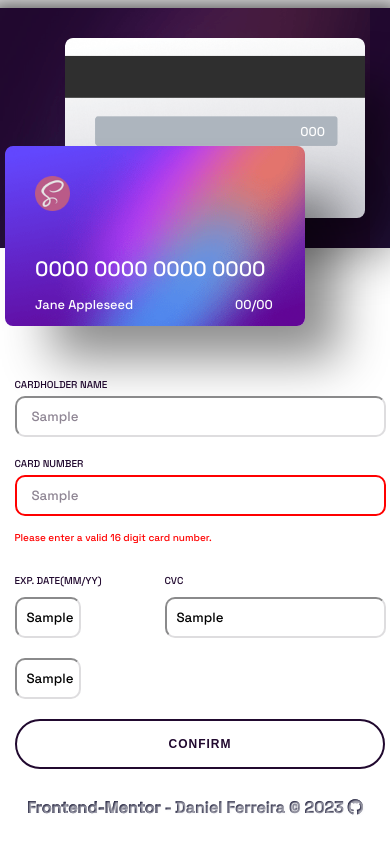
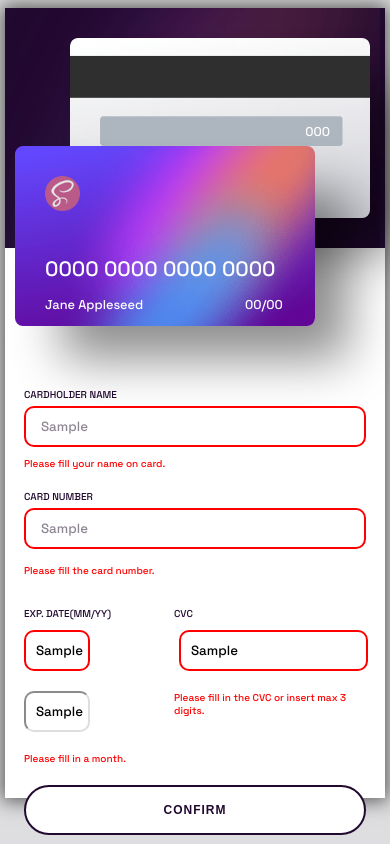
Before and after one commit to DaniJFerr/Interactive-card-details-form, a plain HTML site: page index.html in a window 390 px wide. Both pictures are taken after typing "Sample", "Sample", "Sample", "Sample", "Sample" into the empty fields and a click on the button "button". Shown: the top 844 px of the page. Drawn offline with nearby package versions, Linux system fonts and the light colour scheme.

Commit message:
fix the form input for mobile sizes, js if statement fix to retun error message at the same time for every input field

```diff
--- a/css/style.css
+++ b/css/style.css
@@ -1,21 +1,36 @@
+:root {
+--container-background:  url(../assets/bg-main-desktop.png);
+--container-background-color: hsl(0, 0%, 100%);
+--color-white: #fff;
+--font-family:"Space Grotesk";
+--border-color: hsl(270, 3%, 87%);
+--grey-color: hsl(279, 6%, 55%);
+
+--card-front-background: url(../assets/bg-card-front.png);
+--card-back-background:  url(../assets/bg-card-back.png);
+
+--font-family-button: "FontAwesome";
+--dark-text-color: hsl(278, 68%, 11%);
+}
+
 body {
   display: flex;
   justify-content: center;
-  font-family: "Space Grotesk";
+  font-family: var(--font-family);
   font-size: 10px;
   font-weight: 500;
-  color: hsl(278, 68%, 11%);
-  background-color: hsl(270, 3%, 87%);
+  color: var(--dark-text-color) ;
+  background-color: var(--border-color);
 }
 
 .container {
   display: flex;
-  background-image: url(../assets/bg-main-desktop.png);
+  background-image: var(--container-background);
   background-repeat: no-repeat;
   position: absolute;
   width: auto;
   height: 900px;
-  background-color: hsl(0, 0%, 100%);
+  background-color: var(--container-background-color);
   -webkit-box-shadow: 0px 0px 18px 3px rgba(0, 0, 0, 0.61);
   box-shadow: 0px 0px 18px 3px rgba(0, 0, 0, 0.61);
   animation: 1s ease-out 0s 1 fadeInAnimation;
@@ -39,7 +54,7 @@ body {
 
 #Card-front {
   position: absolute;
-  background-image: url(../assets/bg-card-front.png);
+  background-image: var(--card-front-background);
   background-repeat: no-repeat;
   width: 445px;
   height: 245px;
@@ -52,7 +67,7 @@ body {
 
 #Card-front h1 {
   position: absolute;
-  color: #fff;
+  color:var(--color-white);
   font-size: 2rem;
   margin: 130px 45px 70px;
   font-weight: 500;
@@ -62,7 +77,7 @@ body {
   position: absolute;
   justify-content: flex-end;
   font-size: 1rem;
-  color: #fff;
+  color:var(--color-white);
   margin: 200px 10px auto 350px;
   text-align: right;
   font-weight: 500;
@@ -73,7 +88,7 @@ body {
   position: relative;
   display: flex;
   font-size: 1rem;
-  color: #fff;
+  color:var(--color-white);
   margin: 200px 40px;
   text-align: left;
   font-weight: 500;
@@ -82,7 +97,7 @@ body {
 
 #Card-back {
   position: relative;
-  background-image: url(../assets/bg-card-back.png);
+  background-image: var(--card-back-background);
   background-repeat: no-repeat;
   margin-top: 300px;
   width: 445px;
@@ -97,7 +112,7 @@ body {
   width: 50px;
   position: absolute;
   font-size: 1rem;
-  color: #fff;
+  color: var(--color-white);
   margin: 110px 320px;
   padding: 0px 10px;
   text-align: right;
@@ -111,15 +126,20 @@ body {
   animation: 1s ease-out 0s 1 slideInFromleft;
 }
 
+.formEvent{
+  position: relative;
+  width: 100%;
+}
+
 #cardholder {
-  width: 370px !important;
+  width: 100%;
   height: 270px;
   position: relative;
   justify-items: center;
   align-items: center;
   flex-grow: space-around;
   display: block;
-  margin: 10px;
+  margin: 10px 0px;
   padding: 0px;
 }
 
@@ -130,35 +150,36 @@ body {
 }
 
 .card-name input {
-  width: 350px;
-  font-family: "Space Grotesk";
+  width: 94%;
+  font-family: var(--font-family);
   font-weight: 500;
   padding-left: 15px;
   height: 35px;
   margin: 5px auto 0px 0px;
   border-radius: 10px;
-  border-color: hsl(270, 3%, 87%);
-  color: hsl(279, 6%, 55%);
+  border-color: var(--border-color);
+  color: var(--grey-color);
 }
 
 .card-name ::placeholder {
-  color: hsl(279, 6%, 55%);
+  color: var(--grey-color);
 }
 
 .card-number input {
-  width: 350px;
-  font-family: "Space Grotesk";
+  position: relative;
+  width: 94%;
+  font-family: var(--font-family);
   padding-left: 15px;
   font-weight: 500;
   height: 35px;
   margin: 5px auto;
   border-radius: 10px;
-  border-color: hsl(270, 3%, 87%);
-  color: hsl(279, 6%, 55%);
+  border-color: var(--border-color);
+  color: var(--grey-color);
 }
 
 .card-number ::placeholder {
-  color: hsl(279, 6%, 55%);
+  color: var(--grey-color);
 }
 
 .card-date {
@@ -175,12 +196,12 @@ body {
 .card-date input {
   width: 50px;
   height: 35px;
-  font-family: "Space Grotesk";
+  font-family: var(--font-family);
   padding-left: 10px;
   margin: 10px 0px;
   margin-right: 8px;
   border-radius: 10px;
-  border-color: hsl(270, 3%, 87%);
+  border-color: var(--border-color);
 }
 
 .card-date ::placeholder {
@@ -193,18 +214,18 @@ body {
 }
 
 .card-cvc {
-  width: 200px;
+  width: 230px;
   margin-top: 20px;
 }
 
 .card-cvc input {
-  width: 205px;
-  font-family: "Space Grotesk";
+  width: 90%;
+  font-family: var(--font-family);
   padding-left:  10px;
   height: 35px;
-  margin: 10px 0px;
+  margin: 10px 5px;
   border-radius: 10px;
-  border-color: hsl(270, 3%, 87%);
+  border-color: var(--border-color);
 
 }
 
@@ -224,7 +245,7 @@ body {
 }
 
 .confirmation {
-  margin: 100px auto;
+  margin: 70px auto;
   text-align: center;
   height: auto;
   animation: 1s ease-out 0s 1 slideInFromBottom;
@@ -256,9 +277,10 @@ p .error {
 
 .footer {
   position: absolute;
-  bottom: 10px;
+  bottom: 0px;
+  display: flex;
   justify-content: flex-end;
-  display: flex;
+  align-self: center;
 }
 
 .footer h3, a {
@@ -280,6 +302,7 @@ p .error {
 }
 
 .btn {
+  width: 100%;
   text-align: center;
   margin: auto 0px;
   padding: 0px 0px;
@@ -289,11 +312,11 @@ button {
   outline: none;
   height: 50px;
   text-align: center;
-  width: 370px;
+  width: 100%;
   border-radius: 40px;
-  background: #fff;
-  border: 2px solid hsl(278, 68%, 11%);
-  color: hsl(278, 68%, 11%);
+  background: var(--color-white);
+  border: 2px solid var(--dark-text-color);
+  color:var(--dark-text-color);
   letter-spacing: 1px;
   text-shadow: none;
   margin: auto 0px;
@@ -304,8 +327,8 @@ button {
   transition: all 0.25s ease;
 }
 button:hover {
-  color: #fff;
-  background: hsl(278, 68%, 11%);
+  color: var(--color-white);
+  background: var(--dark-text-color);
 }
 button:active {
   letter-spacing: 2px;
@@ -318,26 +341,36 @@ button.onclic {
   border-color: #bbbbbb;
   border-width: 3px;
   font-size: 0;
+  animation: rotating 2s 0.25s linear infinite;
   border-left-color: hsl(249, 99%, 64%);
-  animation: rotating 2s 0.25s linear infinite;
+  box-shadow:
+  0 0 7px  #32f4b6,
+  0 0 10px #32f4b6,
+  0 0 21px #32f4b6
 }
 button.onclic:after {
   content: "";
 }
 button.onclic:hover {
+  background: var(--text-color-white);
+  font-weight: bold;
   color: #1ecd97;
-  background: #fff;
-  font-weight: bold;
 }
+
 button.validate {
   font-size: 20px;
-  color: #fff;
+  color: var(--text-color-white);
   background: linear-gradient(85deg, rgb(82, 40, 208) 0%, rgb(112, 42, 172) 100%);
 }
 button.validate:after {
-  font-family: "FontAwesome";
+  font-family: var(--font-family-button);
   content: "\f00c";
   font-weight: bold;
+  color: #72f5cb;
+  text-shadow:
+      0 0 7px  #32f4b6,
+      0 0 10px #32f4b6,
+      0 0 21px #32f4b6
 }
 
 @keyframes slideInFromBottom {
@@ -444,7 +477,7 @@ button.validate:after {
       width: 370px;
       height: 210px;
       background-repeat: no-repeat top;
-      margin: 160px 20px;
+      margin: 160px 10px;
       z-index: 1;
     }
     #Card-back {
@@ -467,23 +500,34 @@ button.validate:after {
       font-size: 1.2rem;
       font-weight: bold;
     }
+
+
   }
   @media (max-width: 400px) {
 
     .form-body {
+      width: 100%;
       margin: 20px auto!important;
       position: relative;
+      display: flex;
+      justify-content: center;
     }
     .container {
       width: 400px;
+      height: auto;
       margin: auto;
     }
 
     .card {
-      width: 400px;
+      width: 100%;
       margin: auto;
       height: 350px;
     }
+
+    #cardholder {
+      width: 90%;
+    }
+
     .card img {
       margin: 30px 30px;
       position: absolute;
@@ -521,7 +565,7 @@ button.validate:after {
       background-size: 300px 190px;
       width: 300px;
       height: 180px;
-      margin: 30px 70px;
+      margin: 30px 65px;
     }
     #Card-back p {
       font-size: 0.8rem;
@@ -533,7 +577,7 @@ button.validate:after {
     .footer h3, a {
       padding-top: 1px;
       text-align: center;
-      font-size: 1rem;
+      font-size: 0.8rem;
       font-weight: bold;
     }
     .footer a:hover {
@@ -542,7 +586,12 @@ button.validate:after {
       font-size: 1rem;
       font-weight: bold;
     }
+
     .footer {
-      bottom: 10px;
+      display: flex;
+      bottom: -165px;
+      align-self: center;
+      margin: auto;
     }
+
   }
--- a/index.html
+++ b/index.html
@@ -9,9 +9,8 @@
   <script src="https://kit.fontawesome.com/ff38e5c58a.js" crossorigin="anonymous"></script>
   <title>Frontend Mentor | Interactive card details form</title>
 </head>
+
 <body>
-
-
 
 <main class="container" aria-label="main container">
 
@@ -30,15 +29,15 @@
 
   <section class="form-body">
     <form id="cardholder" hidden>
+
         <div class="formEvent">
-        <div>
           <div class="card-name">
             <label for="cardholder">CARDHOLDER NAME</label>
             <input type="text" placeholder="e.g. Jane Appleseed">
           </div>
           <div class="card-number">
             <label for="cardholder">CARD NUMBER</label>
-            <input type="text" placeholder="e.g. 1234 5678 9123 0000">
+            <input type="text" placeholder="e.g. 1234 5678 9123 0000" maxlength= "16">
           </div>
           <div class="date-card-cvc">
             <div class="card-date">
@@ -47,15 +46,15 @@
               <label for="cardDate">EXP. DATE(MM/YY)</label>
              </li>
              <li>
-            <input type="text" placeholder="MM" name="month">
-            <input type="text" placeholder="YY" name="year">
+              <input type="text" placeholder="MM" name="month" maxlength="2" />
+            </label>
+              <input type="text" placeholder="YY" name="year"  maxlength="2">
             </li>
             </ul>
             </div>
             <div class="card-cvc">
               <label for="cardCvc">CVC</label>
-            <input type="text" placeholder="e.g. 123">
-          </div>
+              <input type="text" placeholder="e.g. 123" maxlength="3">
             </div>
           </div>
         </div>
@@ -68,8 +67,8 @@
       <button class="button" type="submit" aria-label="button"></button>
       </div>
     </form>
+
   </section>
-
 </main>
 
     <footer class="footer" aria-label="page footer">
--- a/script.js
+++ b/script.js
@@ -1,66 +1,142 @@
+// document.addEventListener('DOMContentLoaded', function() {
+//     const confirmButton = document.querySelector('button');
+//     const cardNumberInput = document.querySelector('.card-number input');
+//     const cardNameInput = document.querySelector('.card-name input');
+//     const dateCardCvcInputs = document.querySelectorAll('.date-card-cvc input');
+//     const confirmEvent = document.querySelector('.confirmation');
+//     const formEvent = document.querySelector('.formEvent');
+//     const cardNumberElement = document.querySelector('#Card-front h1');
+//     const cardNameElement = document.querySelector('#Card-front h2');
+//     const cardDateElement = document.querySelector('#Card-front p');
+//     const cardCvcElement = document.querySelector('#Card-back .cardCvc');
+
+//     confirmButton.addEventListener('click', function(event) {
+//       event.preventDefault();
+
+//       // Check if all fields are filled in and meet the requirements
+//       const cardNumberValue = cardNumberInput.value.trim().replace(/\s+/g, '');
+//       const formattedCardNumber = cardNumberValue.replace(/(.{4})/g, '$1 ');
+//       const isValidCardName = cardNameInput.value !== '';
+//       const isValidCardNumber = cardNumberInput.value.length === 16 && !isNaN(cardNumberInput.value.trim());
+//       const isValidMonth = dateCardCvcInputs[0].value !== '';
+//       const isValidYear = dateCardCvcInputs[1].value !== '';
+//       const isValidCVC = dateCardCvcInputs[2].value !== '' && dateCardCvcInputs[2].value.length === 3;
+
+//         // Handle input errors or restore original style
+//         if (cardNameInput.value === '' || cardNumberInput.value === '' || dateCardCvcInputs[0].value === '' || dateCardCvcInputs[1].value === '' || dateCardCvcInputs[2].value === '' || !isValidCardName || !isValidCardNumber || !isValidMonth || !isValidYear || !isValidCVC) {
+//           handleInputError(cardNameInput, 'Please fill your name on card.');
+//           handleInputError(cardNumberInput, 'Please fill the card number.');
+//           handleInputError(dateCardCvcInputs[0], 'Please fill in a month.');
+//           handleInputError(dateCardCvcInputs[1], 'Please fill in a year.');
+//           handleInputError(dateCardCvcInputs[2], 'Please fill in the CVC or insert max 3 digits.');
+
+//           return;
+//         }else if (cardNumberInput.value.length !== 16){
+//           handleInputError(cardNumberInput, 'Please fill in the card number with 16 digits.');
+
+//           return;
+//         }else{
+//              // Restore original style
+//           restoreOriginalStyle(cardNameInput);
+//           restoreOriginalStyle(cardNumberInput);
+//           restoreOriginalStyle(dateCardCvcInputs[0]);
+//           restoreOriginalStyle(dateCardCvcInputs[1]);
+//           restoreOriginalStyle(dateCardCvcInputs[2]);
+
+//       // All fields are filled in, remove error messages
+//       const errorMessages = document.querySelectorAll('.error');
+//       errorMessages.forEach(msg => msg.remove());
+
+//       // Update card elements with input values
+//       const cardDate =`${dateCardCvcInputs[0].value}/${dateCardCvcInputs[1].value}`;
+
+//       cardNumberElement.innerText = formattedCardNumber;
+//       cardNameElement.innerText = cardNameInput.value;
+//       cardDateElement.innerText = cardDate;
+//       cardCvcElement.innerText = dateCardCvcInputs[2].value;
+//       confirmEvent.removeAttribute('hidden');
+//       formEvent.setAttribute('hidden', '');
+//       document.getElementById('cardholder').style.height = "100px";
+//       document.querySelector('.button').classList.add('onclic');
+//       setTimeout(function() {
+//         document.querySelector('.button').classList.remove('onclic');
+//         document.querySelector('.button').classList.add('validate');
+//         setTimeout( function() {
+//           document.querySelector('.button').classList.remove('validate');
+//         }, 1250);
+//       }, 1250);
+
+//       return;
+//       }
+
+//     });
+
+//     function handleInputError(input, message) {
+//       if (!input.parentElement.querySelector('.error')) {
+//         const error = document.createElement('p');
+//         error.classList.add('error')
+//         error.textContent = message;
+//         error.style.color = 'red';
+//         input.parentElement.appendChild(error);
+//         input.style.border='2px solid red';
+//       }
+//     }
+
+//     function restoreOriginalStyle(input) {
+//       const errorMessage = input.parentElement.querySelector('.error');
+//       if (errorMessage) {
+//         errorMessage.remove();
+//       }
+//       input.style.border= '';
+//      }
+//     });
+
+
 document.addEventListener('DOMContentLoaded', function() {
   const confirmButton = document.querySelector('button');
+
+  confirmButton.addEventListener('click', function(event) {
+    event.preventDefault();
+
     const cardNumberInput = document.querySelector('.card-number input');
     const cardNameInput = document.querySelector('.card-name input');
     const dateCardCvcInputs = document.querySelectorAll('.date-card-cvc input');
-    const confirmEvent = document.querySelector('.confirmation');
-    const formEvent = document.querySelector('.formEvent');
+
+    const cardNumberValue = cardNumberInput.value.trim().replace(/\s+/g, '');
+    const formattedCardNumber = cardNumberValue.replace(/(.{4})/g, '$1 ');
+
+    const isValidCardName = cardNameInput.value !== '';
+    const isValidCardNumber = /^\d{16}$/.test(cardNumberValue);
+    const isValidMonth = dateCardCvcInputs[0].value !== '';
+    const isValidYear = dateCardCvcInputs[1].value !== '';
+    const isValidCVC = /^\d{3}$/.test(dateCardCvcInputs[2].value);
+
+    if (!isValidCardName || !isValidCardNumber || !isValidMonth || !isValidYear || !isValidCVC) {
+      handleInputError(cardNameInput, 'Please fill your name on card.');
+      handleInputError(cardNumberInput, 'Please fill the card number.');
+      handleInputError(dateCardCvcInputs[0], 'Please fill in a month.');
+      handleInputError(dateCardCvcInputs[1], 'Please fill in a year.');
+      handleInputError(dateCardCvcInputs[2], 'Please fill in the CVC or insert max 3 digits.');
+      return;
+    }
+
+    restoreOriginalStyle(cardNameInput);
+    restoreOriginalStyle(cardNumberInput);
+    restoreOriginalStyle(dateCardCvcInputs[0]);
+    restoreOriginalStyle(dateCardCvcInputs[1]);
+    restoreOriginalStyle(dateCardCvcInputs[2]);
+
+    const errorMessages = document.querySelectorAll('.error');
+    errorMessages.forEach(msg => msg.remove());
+
     const cardNumberElement = document.querySelector('#Card-front h1');
     const cardNameElement = document.querySelector('#Card-front h2');
     const cardDateElement = document.querySelector('#Card-front p');
     const cardCvcElement = document.querySelector('#Card-back .cardCvc');
+    const confirmEvent = document.querySelector('.confirmation');
+    const formEvent = document.querySelector('.formEvent');
 
-    confirmButton.addEventListener('click', function(event) {
-      event.preventDefault();
-
-
-      // Check if all fields are filled in
-      if (cardNameInput.value === '') {
-        handleInputError(cardNameInput, 'Please fill your name on card.');
-        return;
-      } else {
-        restoreOriginalStyle(cardNameInput);
-      }
-      if (cardNumberInput.value === '') {
-        handleInputError(cardNumberInput, 'Please fill the card number.');
-        return;
-      }else if( cardNumberInput.value.length !== 16 || isNaN(cardNumberInput.value)){
-        handleInputError(cardNumberInput, 'Please enter a valid 16 digit card number.');
-        return;
-      } else {
-        restoreOriginalStyle(cardNumberInput);
-      }
-
-      // Insert spaces between every four characters of the card number.
-      const cardNumberValue = cardNumberInput.value.trim().replace(/\s+/g, '');
-      const formattedCardNumber = cardNumberValue.replace(/(.{4})/g, '$1 ');
-
-      const isCardDateFilledIn = [...dateCardCvcInputs].every(input => input.value !== '');
-      if (!isCardDateFilledIn) {
-        handleInputError(dateCardCvcInputs[0], 'Please fill in a month.');
-        handleInputError(dateCardCvcInputs[1], 'Please fill in a year.');
-        return;
-      } else {
-        restoreOriginalStyle(dateCardCvcInputs[0]);
-        restoreOriginalStyle(dateCardCvcInputs[1]);
-      }
-
-      if (dateCardCvcInputs[2].value === '') {
-        handleInputError(dateCardCvcInputs[2], 'Please fill in the CVC.');
-        return;
-      }else if(dateCardCvcInputs[2].value.length !== 3) {
-        handleInputError(dateCardCvcInputs[2], 'Please insert max 3 digits.');
-        return;
-      } else {
-        restoreOriginalStyle(dateCardCvcInputs[2]);
-      }
-
-      // All fields are filled in, remove error messages
-      const errorMessages = document.querySelectorAll('.error');
-      errorMessages.forEach(msg => msg.remove());
-
-      // Update card elements with input values
-      const cardDate =`${dateCardCvcInputs[0].value}/${dateCardCvcInputs[1].value}`;
+    const cardDate = `${dateCardCvcInputs[0].value}/${dateCardCvcInputs[1].value}`;
 
     cardNumberElement.innerText = formattedCardNumber;
     cardNameElement.innerText = cardNameInput.value;
@@ -70,24 +146,25 @@ document.addEventListener('DOMContentLoaded', function() {
     formEvent.setAttribute('hidden', '');
     document.getElementById('cardholder').style.height = "100px";
     document.querySelector('.button').classList.add('onclic');
+
     setTimeout(function() {
       document.querySelector('.button').classList.remove('onclic');
       document.querySelector('.button').classList.add('validate');
-        setTimeout( function() {
+      setTimeout(function() {
         document.querySelector('.button').classList.remove('validate');
       }, 1250);
     }, 1250);
-
   });
 
   function handleInputError(input, message) {
     if (!input.parentElement.querySelector('.error')) {
       const error = document.createElement('p');
-        error.classList.add('error')
+      error.classList.add('error');
       error.textContent = message;
       error.style.color = 'red';
       input.parentElement.appendChild(error);
       input.style.border='2px solid red';
+      input.classList.add('error-input');
     }
   }
 
@@ -96,6 +173,6 @@ document.addEventListener('DOMContentLoaded', function() {
     if (errorMessage) {
       errorMessage.remove();
     }
-      input.style.border= '';
+    input.classList.remove('error-input');
   }
 });
```
Lines whose indentation alone changed are shown as unchanged.
